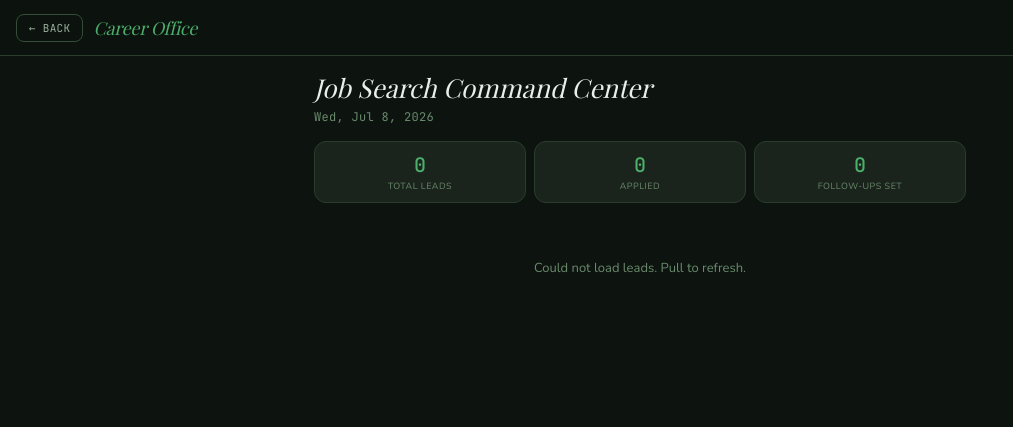
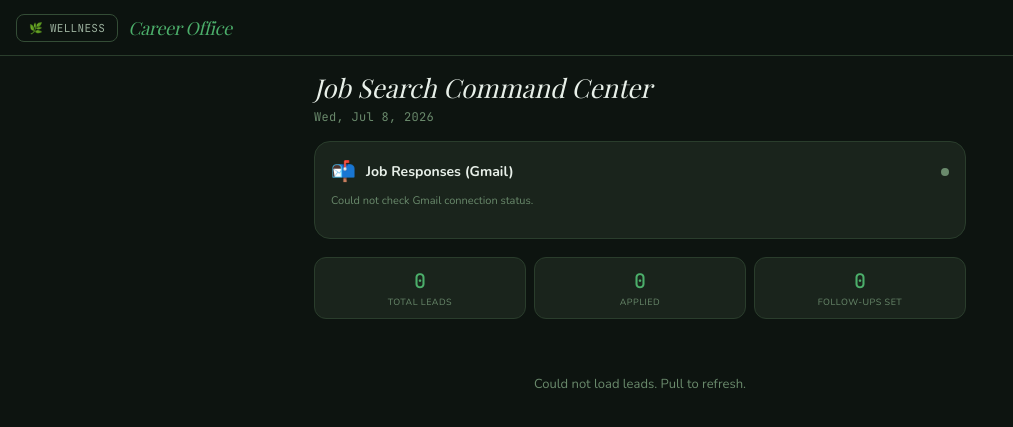
Before and after one commit to noelwiggins/jack-wellness, a Flask app: template templates/career.html in a window 1280 px wide. Shown: the top 427 px of the page, without its empty margins (0-1013 px from the left). Run offline with Flask 3, Linux system fonts and the light colour scheme; the template is opened without the code that fills it, so the values that code supplies are empty; some libraries are stand-ins or nearby versions; some web fonts are replaced.

Commit message:
Make Career Office the home page; add Gmail job-response stub (OAuth2 + filtered inbox) for jackperrywiggins@gmail.com

```diff
--- a/app.py
+++ b/app.py
@@ -1,11 +1,13 @@
 import os
-from datetime import datetime
+import secrets
+from urllib.parse import urlencode
 try:
     import pytz
     HAS_PYTZ = True
 except ImportError:
     HAS_PYTZ = False
 import json
+import requests
 import psycopg
 from psycopg.rows import dict_row
 from datetime import datetime, date, timedelta
@@ -34,6 +36,20 @@ def login_required(f):
 
 # ── DATABASE ──────────────────────────────────────────────
 DATABASE_URL = os.environ.get('DATABASE_URL', '')
+
+# ── GMAIL JOB-RESPONSE INTEGRATION ───────────────────────
+GOOGLE_CLIENT_ID = os.environ.get('GOOGLE_CLIENT_ID', '')
+GOOGLE_CLIENT_SECRET = os.environ.get('GOOGLE_CLIENT_SECRET', '')
+GOOGLE_REDIRECT_URI = os.environ.get('GOOGLE_REDIRECT_URI', 'https://jack-wellness.up.railway.app/auth/gmail/callback')
+GMAIL_TARGET_EMAIL = 'jackperrywiggins@gmail.com'
+JOB_FILTER_QUERY = (
+    '(subject:(interview OR "thank you for applying" OR "your application" OR '
+    'application OR position OR opportunity OR "next steps" OR offer OR onboarding OR '
+    'phone screen OR "moving forward") OR '
+    'from:(indeed OR linkedin OR safehorizon OR vibrant.org OR sanctuaryforfamilies OR '
+    'myworkday OR greenhouse OR lever.co OR icims OR ziprecruiter OR glassdoor OR '
+    'workday OR smartrecruiters)) newer_than:45d'
+)
 
 def get_db():
     conn = psycopg.connect(DATABASE_URL)
@@ -108,6 +124,19 @@ def init_db():
             VALUES (%s,%s,%s,%s,%s,%s,%s,%s,%s)
         ''', seed)
         conn.commit()
+
+    c.execute('''
+        CREATE TABLE IF NOT EXISTS gmail_connection (
+            id SERIAL PRIMARY KEY,
+            email TEXT NOT NULL UNIQUE,
+            access_token TEXT,
+            refresh_token TEXT,
+            token_expiry TIMESTAMP,
+            connected_at TIMESTAMP DEFAULT CURRENT_TIMESTAMP,
+            updated_at TIMESTAMP DEFAULT CURRENT_TIMESTAMP
+        )
+    ''')
+    conn.commit()
 
     conn.close()
     print("PostgreSQL database initialized")
@@ -289,6 +318,11 @@ except Exception as e:
 @app.route('/')
 @login_required
 def index():
+    return render_template('career.html')
+
+@app.route('/wellness')
+@login_required
+def wellness():
     return render_template('index.html')
 
 @app.route('/api/protocol', methods=['GET'])
@@ -497,7 +531,7 @@ def get_chart_mood():
 @app.route('/career')
 @login_required
 def career():
-    return render_template('career.html')
+    return redirect(url_for('index'))
 
 @app.route('/api/career/leads', methods=['GET'])
 @login_required
@@ -542,6 +576,182 @@ def update_career_lead(lead_id):
     except Exception as e:
         print("DB error:", e)
         return jsonify({"error": str(e)}), 500
+
+# ── GMAIL JOB-RESPONSE INBOX ──────────────────────────────
+
+def get_gmail_row():
+    try:
+        conn = get_db()
+        c = conn.cursor(row_factory=dict_row)
+        c.execute('SELECT * FROM gmail_connection ORDER BY id DESC LIMIT 1')
+        row = c.fetchone()
+        conn.close()
+        return row
+    except Exception as e:
+        print("Gmail DB error:", e)
+        return None
+
+def refresh_gmail_access_token(row):
+    if not row or not row.get('refresh_token'):
+        return None
+    try:
+        res = requests.post('https://oauth2.googleapis.com/token', data={
+            'client_id': GOOGLE_CLIENT_ID,
+            'client_secret': GOOGLE_CLIENT_SECRET,
+            'refresh_token': row['refresh_token'],
+            'grant_type': 'refresh_token',
+        }, timeout=15)
+        tok = res.json()
+        access_token = tok.get('access_token')
+        if not access_token:
+            return None
+        expiry = datetime.utcnow() + timedelta(seconds=tok.get('expires_in', 3600))
+        conn = get_db()
+        c = conn.cursor()
+        c.execute('UPDATE gmail_connection SET access_token=%s, token_expiry=%s, updated_at=CURRENT_TIMESTAMP WHERE id=%s',
+                   (access_token, expiry, row['id']))
+        conn.commit()
+        conn.close()
+        return access_token
+    except Exception as e:
+        print("Gmail refresh error:", e)
+        return None
+
+def get_valid_gmail_access_token():
+    row = get_gmail_row()
+    if not row:
+        return None
+    expiry = row.get('token_expiry')
+    if expiry and expiry > datetime.utcnow() + timedelta(seconds=60):
+        return row['access_token']
+    return refresh_gmail_access_token(row)
+
+@app.route('/auth/gmail/connect')
+@login_required
+def gmail_connect():
+    if not GOOGLE_CLIENT_ID or not GOOGLE_CLIENT_SECRET:
+        return ("Gmail integration isn't configured yet. In Railway → jack-wellness → Variables, "
+                "add GOOGLE_CLIENT_ID, GOOGLE_CLIENT_SECRET, and GOOGLE_REDIRECT_URI "
+                "(from a Google Cloud OAuth client with the Gmail API enabled), then reload this page."), 200
+    state = secrets.token_urlsafe(16)
+    session['gmail_oauth_state'] = state
+    params = {
+        'client_id': GOOGLE_CLIENT_ID,
+        'redirect_uri': GOOGLE_REDIRECT_URI,
+        'response_type': 'code',
+        'scope': 'https://www.googleapis.com/auth/gmail.readonly',
+        'access_type': 'offline',
+        'prompt': 'consent',
+        'login_hint': GMAIL_TARGET_EMAIL,
+        'state': state,
+    }
+    return redirect('https://accounts.google.com/o/oauth2/v2/auth?' + urlencode(params))
+
+@app.route('/auth/gmail/callback')
+@login_required
+def gmail_callback():
+    code = request.args.get('code')
+    state = request.args.get('state')
+    if not code or state != session.get('gmail_oauth_state'):
+        return redirect(url_for('index'))
+    try:
+        token_res = requests.post('https://oauth2.googleapis.com/token', data={
+            'code': code,
+            'client_id': GOOGLE_CLIENT_ID,
+            'client_secret': GOOGLE_CLIENT_SECRET,
+            'redirect_uri': GOOGLE_REDIRECT_URI,
+            'grant_type': 'authorization_code',
+        }, timeout=15)
+        tok = token_res.json()
+        access_token = tok.get('access_token')
+        refresh_token = tok.get('refresh_token')
+        expires_in = tok.get('expires_in', 3600)
+        email = GMAIL_TARGET_EMAIL
+        try:
+            ui = requests.get('https://www.googleapis.com/oauth2/v2/userinfo',
+                               headers={'Authorization': f'Bearer {access_token}'}, timeout=10)
+            email = ui.json().get('email', GMAIL_TARGET_EMAIL)
+        except Exception:
+            pass
+        expiry = datetime.utcnow() + timedelta(seconds=expires_in)
+        conn = get_db()
+        c = conn.cursor()
+        c.execute('''
+            INSERT INTO gmail_connection (email, access_token, refresh_token, token_expiry)
+            VALUES (%s,%s,%s,%s)
+            ON CONFLICT (email) DO UPDATE SET
+                access_token = EXCLUDED.access_token,
+                refresh_token = COALESCE(EXCLUDED.refresh_token, gmail_connection.refresh_token),
+                token_expiry = EXCLUDED.token_expiry,
+                updated_at = CURRENT_TIMESTAMP
+        ''', (email, access_token, refresh_token, expiry))
+        conn.commit()
+        conn.close()
+    except Exception as e:
+        print("Gmail callback error:", e)
+    return redirect(url_for('index'))
+
+@app.route('/api/career/gmail-status', methods=['GET'])
+@login_required
+def gmail_status():
+    row = get_gmail_row()
+    return jsonify({
+        "configured": bool(GOOGLE_CLIENT_ID and GOOGLE_CLIENT_SECRET),
+        "connected": bool(row),
+        "email": row['email'] if row else None,
+    })
+
+@app.route('/api/career/gmail-disconnect', methods=['POST'])
+@login_required
+def gmail_disconnect():
+    try:
+        conn = get_db()
+        c = conn.cursor()
+        c.execute('DELETE FROM gmail_connection')
+        conn.commit()
+        conn.close()
+    except Exception as e:
+        print("Gmail disconnect error:", e)
+    return jsonify({"ok": True})
+
+@app.route('/api/career/gmail-inbox', methods=['GET'])
+@login_required
+def gmail_inbox():
+    token = get_valid_gmail_access_token()
+    if not token:
+        return jsonify({"connected": False, "messages": []})
+    try:
+        list_res = requests.get(
+            'https://gmail.googleapis.com/gmail/v1/users/me/messages',
+            headers={'Authorization': f'Bearer {token}'},
+            params={'q': JOB_FILTER_QUERY, 'maxResults': 20},
+            timeout=15
+        )
+        data = list_res.json()
+        if 'error' in data:
+            return jsonify({"connected": True, "messages": [], "error": data['error'].get('message', 'Gmail API error')})
+        msgs = []
+        for m in data.get('messages', [])[:20]:
+            detail = requests.get(
+                f'https://gmail.googleapis.com/gmail/v1/users/me/messages/{m["id"]}',
+                headers={'Authorization': f'Bearer {token}'},
+                params={'format': 'metadata', 'metadataHeaders': ['Subject', 'From', 'Date']},
+                timeout=15
+            ).json()
+            headers_list = detail.get('payload', {}).get('headers', [])
+            hmap = {h['name']: h['value'] for h in headers_list}
+            msgs.append({
+                "id": m['id'],
+                "subject": hmap.get('Subject', '(no subject)'),
+                "from": hmap.get('From', ''),
+                "date": hmap.get('Date', ''),
+                "snippet": detail.get('snippet', ''),
+                "link": f"https://mail.google.com/mail/u/0/#inbox/{m['id']}",
+            })
+        return jsonify({"connected": True, "messages": msgs})
+    except Exception as e:
+        print("Gmail fetch error:", e)
+        return jsonify({"connected": True, "messages": [], "error": str(e)})
 
 @app.route('/api/version', methods=['GET'])
 def get_version():
--- a/requirements.txt
+++ b/requirements.txt
@@ -3,3 +3,4 @@ flask-cors==4.0.1
 gunicorn==22.0.0
 psycopg[binary]==3.2.4
 pytz==2024.1
+requests==2.32.3
--- a/templates/career.html
+++ b/templates/career.html
@@ -86,6 +86,21 @@ body{background:var(--bg);color:var(--text);font-family:'Nunito',sans-serif;min-
 .dialer-call-btn{flex:1;background:var(--green);color:#0D1410;border:none;border-radius:14px;padding:14px;font-weight:800;font-family:'JetBrains Mono',monospace;font-size:13px;letter-spacing:.5px;cursor:pointer;text-align:center;text-decoration:none;display:block}
 .dialer-close-btn{background:var(--bg3);color:var(--text2);border:1px solid var(--border2);border-radius:14px;padding:14px 18px;font-family:'JetBrains Mono',monospace;font-size:13px;cursor:pointer}
 
+.gmail-card{background:var(--card);border:1px solid var(--border);border-radius:16px;padding:16px;margin-bottom:18px}
+.gmail-head{display:flex;align-items:center;gap:10px;margin-bottom:8px}
+.gmail-icon{font-size:20px}
+.gmail-title{font-size:14px;font-weight:700;color:var(--text);flex:1}
+.gmail-dot{width:8px;height:8px;border-radius:50%;background:var(--text3)}
+.gmail-dot.on{background:var(--green);box-shadow:0 0 6px var(--green)}
+.gmail-sub{font-size:11px;color:var(--text3);margin-bottom:12px;line-height:1.5}
+.gmail-filter-tag{display:inline-block;background:var(--bg3);border:1px solid var(--border);border-radius:8px;padding:3px 8px;font-family:'JetBrains Mono',monospace;font-size:9px;color:var(--text2);margin-top:6px}
+.gmail-msg{background:var(--bg3);border-radius:10px;padding:10px 12px;margin-bottom:8px}
+.gmail-msg-subject{font-size:12.5px;font-weight:700;color:var(--text);margin-bottom:2px}
+.gmail-msg-from{font-size:10.5px;color:var(--blue);margin-bottom:4px}
+.gmail-msg-snippet{font-size:11.5px;color:var(--text2);line-height:1.4}
+.gmail-msg-date{font-size:9px;color:var(--text3);font-family:'JetBrains Mono',monospace;margin-top:4px}
+.gmail-msg-link{font-size:10px;color:var(--green);text-decoration:none;font-family:'JetBrains Mono',monospace;margin-top:4px;display:inline-block}
+.gmail-empty{font-size:11.5px;color:var(--text3);text-align:center;padding:16px 0}
 .empty-state{text-align:center;padding:40px 20px;color:var(--text3);font-size:13px}
 .loading{text-align:center;padding:40px;color:var(--text3);font-family:'JetBrains Mono',monospace;font-size:12px}
 </style>
@@ -93,7 +108,7 @@ body{background:var(--bg);color:var(--text);font-family:'Nunito',sans-serif;min-
 <body>
 
 <nav class="nav">
-  <button class="nav-back" onclick="window.location.href='/'">← BACK</button>
+  <button class="nav-back" onclick="window.location.href='/wellness'">🌿 WELLNESS</button>
   <div class="nav-logo">Career Office</div>
 </nav>
 
@@ -101,6 +116,16 @@ body{background:var(--bg);color:var(--text);font-family:'Nunito',sans-serif;min-
   <div class="page-head">
     <div class="page-title">Job Search Command Center</div>
     <div class="page-sub" id="pageDate">—</div>
+  </div>
+
+  <div class="gmail-card" id="gmailCard">
+    <div class="gmail-head">
+      <span class="gmail-icon">📬</span>
+      <span class="gmail-title">Job Responses (Gmail)</span>
+      <span class="gmail-dot" id="gmailDot"></span>
+    </div>
+    <div class="gmail-sub" id="gmailSub">Checking connection…</div>
+    <div id="gmailBody"></div>
   </div>
 
   <div class="progress-strip">
@@ -310,6 +335,75 @@ function addToCalendar(id){
   window.open(url, '_blank');
 }
 
+// ---- Gmail Job Responses ----
+async function loadGmailCard(){
+  try{
+    const res = await fetch('/api/career/gmail-status');
+    const status = await res.json();
+    const dot = document.getElementById('gmailDot');
+    const sub = document.getElementById('gmailSub');
+    const body = document.getElementById('gmailBody');
+
+    if(!status.configured){
+      dot.classList.remove('on');
+      sub.innerHTML = `Not set up yet — this is a stub. Add <b>GOOGLE_CLIENT_ID</b>, <b>GOOGLE_CLIENT_SECRET</b>, and <b>GOOGLE_REDIRECT_URI</b> in Railway variables (from a Google Cloud OAuth client with Gmail API enabled), then reload.`;
+      body.innerHTML = `<button class="btn btn-cal" disabled>🔒 Connect Gmail (needs setup)</button>`;
+      return;
+    }
+    if(!status.connected){
+      dot.classList.remove('on');
+      sub.innerHTML = `Not connected yet. Tap below to authorize <b>${status.email || 'jackperrywiggins@gmail.com'}</b> — read-only access, filtered to job-related mail only.`;
+      body.innerHTML = `<button class="btn btn-call" onclick="window.location.href='/auth/gmail/connect'">🔗 Connect Gmail</button>`;
+      return;
+    }
+    dot.classList.add('on');
+    sub.innerHTML = `Connected as <b>${status.email}</b>. Showing replies matching interview/application/offer keywords and known job-board senders.<span class="gmail-filter-tag">filter · last 45 days</span>`;
+    body.innerHTML = `
+      <div class="lead-actions" style="margin-bottom:12px">
+        <button class="btn btn-cal" onclick="loadGmailInbox()">🔄 Refresh</button>
+        <button class="btn btn-cal" onclick="disconnectGmail()">🔌 Disconnect</button>
+      </div>
+      <div id="gmailMessages"><div class="gmail-empty">Loading messages…</div></div>`;
+    loadGmailInbox();
+  }catch(e){
+    document.getElementById('gmailSub').textContent = 'Could not check Gmail connection status.';
+  }
+}
+
+async function loadGmailInbox(){
+  const container = document.getElementById('gmailMessages');
+  if(!container) return;
+  container.innerHTML = '<div class="gmail-empty">Loading messages…</div>';
+  try{
+    const res = await fetch('/api/career/gmail-inbox');
+    const data = await res.json();
+    if(data.error){
+      container.innerHTML = `<div class="gmail-empty">Error: ${esc(data.error)}</div>`;
+      return;
+    }
+    if(!data.messages || !data.messages.length){
+      container.innerHTML = '<div class="gmail-empty">No job-related emails matched the filter yet.</div>';
+      return;
+    }
+    container.innerHTML = data.messages.map(m => `
+      <div class="gmail-msg">
+        <div class="gmail-msg-subject">${esc(m.subject)}</div>
+        <div class="gmail-msg-from">${esc(m.from)}</div>
+        <div class="gmail-msg-snippet">${esc(m.snippet)}</div>
+        <div class="gmail-msg-date">${esc(m.date)}</div>
+        <a class="gmail-msg-link" href="${esc(m.link)}" target="_blank" rel="noopener">Open in Gmail →</a>
+      </div>`).join('');
+  }catch(e){
+    container.innerHTML = '<div class="gmail-empty">Could not load messages.</div>';
+  }
+}
+
+async function disconnectGmail(){
+  await fetch('/api/career/gmail-disconnect', {method:'POST'});
+  loadGmailCard();
+}
+
+loadGmailCard();
 loadLeads();
 </script>
 </body>
--- a/templates/index.html
+++ b/templates/index.html
@@ -374,6 +374,7 @@ body{background:var(--bg);color:var(--text);font-family:'Nunito',sans-serif;min-
   <div class="nav-logo">Jack's Protocol</div>
   <div class="nav-ver" id="versionLabel">v—</div>
   <div class="nav-tabs">
+    <button class="nav-tab" onclick="window.location.href='/'">🏠 HOME</button>
     <button class="nav-tab active" onclick="switchView('today',this)">TODAY</button>
     <button class="nav-tab" onclick="switchView('stats',this)">STATS</button>
     <button class="nav-tab" onclick="switchView('history',this)">LOG</button>
@@ -382,7 +383,6 @@ body{background:var(--bg);color:var(--text);font-family:'Nunito',sans-serif;min-
     <button class="nav-tab hypo-nav-tab" onclick="switchView('hypothesis',this)">🧬 WHY</button>
     <button class="nav-tab labs-nav-tab" onclick="switchView('labs',this);initLabsView()">📊 LABS</button>
     <button class="nav-tab rpt-nav-tab" onclick="switchView('reports',this)">📋 REPORTS</button>
-    <button class="nav-tab" onclick="window.location.href='/career'">💼 CAREER</button>
   </div>
 </nav>
 
```
